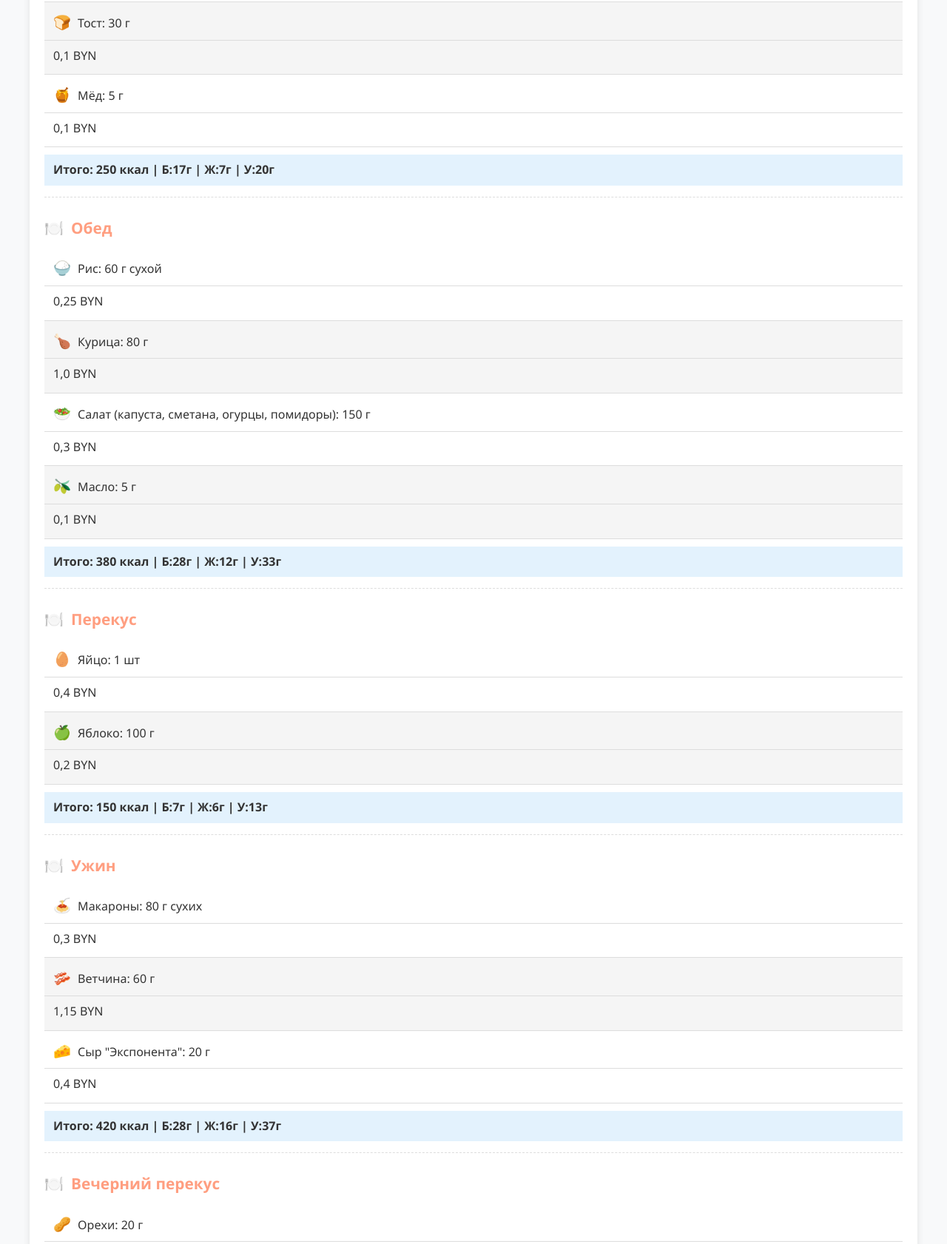
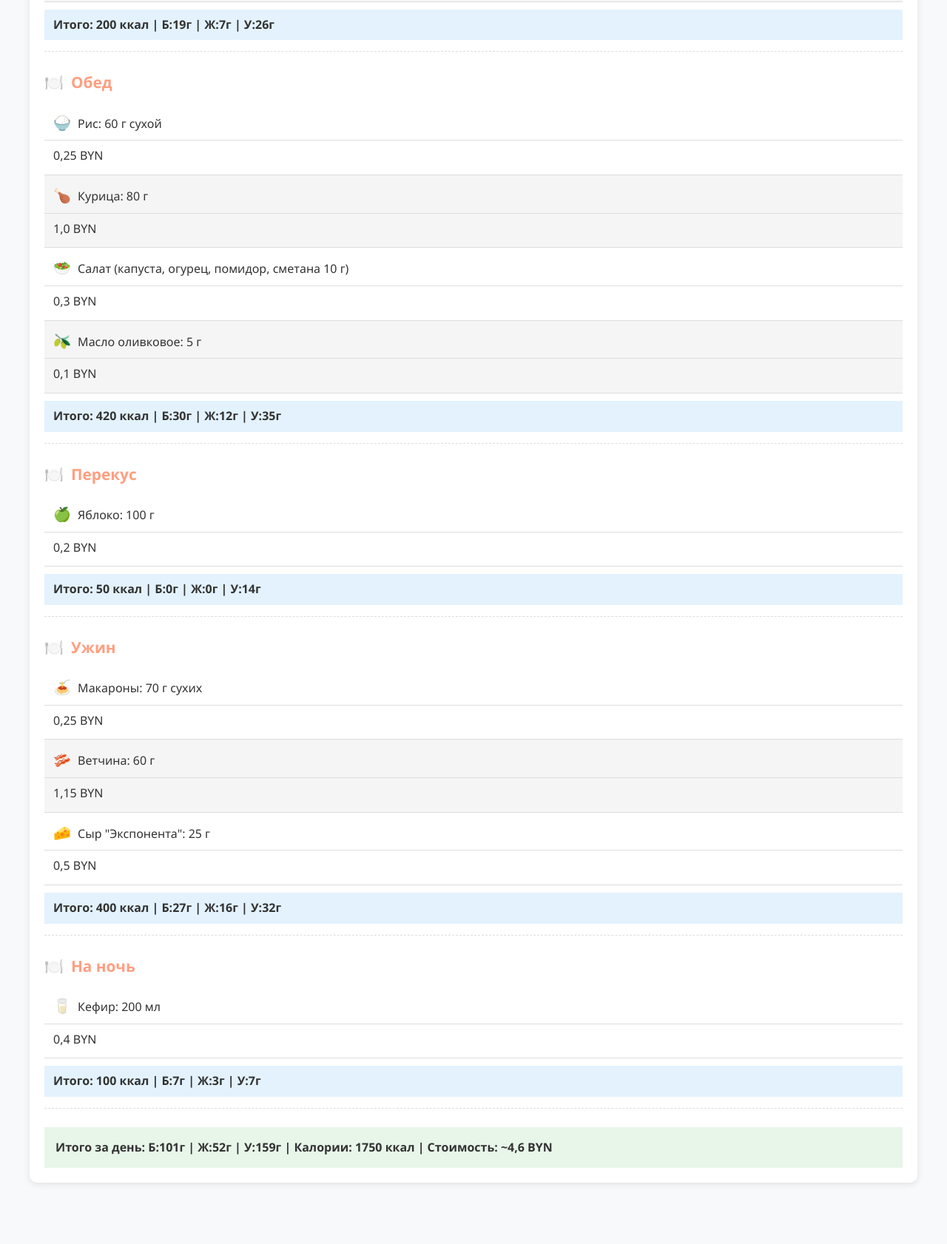
Before and after one commit to qwertyuiop903/milk, a plain HTML site: page index.html in a window 1280 px wide. Shown: the part 911-2593 px from the top of the page at 74% size. After the commit the page ends 2560 px from the top, so only its background shows below. Drawn offline with Linux system fonts and the light colour scheme.

Commit message:
Update index.html

```diff
--- a/index.html
+++ b/index.html
@@ -199,11 +199,10 @@
         <table class="meal-items">
             <tr><td><span class="emoji">🥣</span> Овсянка: 60 г сухой</td><td>0,3 BYN</td></tr>
             <tr><td><span class="emoji">🥛</span> Молоко: 200 мл</td><td>0,5 BYN</td></tr>
-            <tr><td><span class="emoji">🍌</span> Банан: 100 г</td><td>0,5 BYN</td></tr>
-            <tr><td><span class="emoji">🥜</span> Арахис: 10 г</td><td>0,2 BYN</td></tr>
+            <tr><td><span class="emoji">🥜</span> Арахис: 15 г</td><td>0,3 BYN</td></tr>
         </table>
         <div class="meal-total">
-            Итого: 400 ккал | Б:17г | Ж:14г | У:55г
+            Итого: 380 ккал | Б:18г | Ж:14г | У:45г
         </div>
     </div>
 
@@ -211,11 +210,10 @@
         <h3 class="meal-title">Перекус</h3>
         <table class="meal-items">
             <tr><td><span class="emoji">🧀</span> Творог: 100 г</td><td>1,1 BYN</td></tr>
-            <tr><td><span class="emoji">🍞</span> Тост: 30 г</td><td>0,1 BYN</td></tr>
-            <tr><td><span class="emoji">🍯</span> Мёд: 5 г</td><td>0,1 BYN</td></tr>
+            <tr><td><span class="emoji">🍌</span> Банан: 100 г</td><td>0,5 BYN</td></tr>
         </table>
         <div class="meal-total">
-            Итого: 250 ккал | Б:17г | Ж:7г | У:20г
+            Итого: 200 ккал | Б:19г | Ж:7г | У:26г
         </div>
     </div>
 
@@ -224,50 +222,48 @@
         <table class="meal-items">
             <tr><td><span class="emoji">🍚</span> Рис: 60 г сухой</td><td>0,25 BYN</td></tr>
             <tr><td><span class="emoji">🍗</span> Курица: 80 г</td><td>1,0 BYN</td></tr>
-            <tr><td><span class="emoji">🥗</span> Салат (капуста, сметана, огурцы, помидоры): 150 г</td><td>0,3 BYN</td></tr>
-            <tr><td><span class="emoji">🫒</span> Масло: 5 г</td><td>0,1 BYN</td></tr>
+            <tr><td><span class="emoji">🥗</span> Салат (капуста, огурец, помидор, сметана 10 г)</td><td>0,3 BYN</td></tr>
+            <tr><td><span class="emoji">🫒</span> Масло оливковое: 5 г</td><td>0,1 BYN</td></tr>
         </table>
         <div class="meal-total">
-            Итого: 380 ккал | Б:28г | Ж:12г | У:33г
+            Итого: 420 ккал | Б:30г | Ж:12г | У:35г
         </div>
     </div>
 
     <div class="meal">
         <h3 class="meal-title">Перекус</h3>
         <table class="meal-items">
-            <tr><td><span class="emoji">🥚</span> Яйцо: 1 шт</td><td>0,4 BYN</td></tr>
             <tr><td><span class="emoji">🍏</span> Яблоко: 100 г</td><td>0,2 BYN</td></tr>
         </table>
         <div class="meal-total">
-            Итого: 150 ккал | Б:7г | Ж:6г | У:13г
+            Итого: 50 ккал | Б:0г | Ж:0г | У:14г
         </div>
     </div>
 
     <div class="meal">
         <h3 class="meal-title">Ужин</h3>
         <table class="meal-items">
-            <tr><td><span class="emoji">🍝</span> Макароны: 80 г сухих</td><td>0,3 BYN</td></tr>
+            <tr><td><span class="emoji">🍝</span> Макароны: 70 г сухих</td><td>0,25 BYN</td></tr>
             <tr><td><span class="emoji">🥓</span> Ветчина: 60 г</td><td>1,15 BYN</td></tr>
-            <tr><td><span class="emoji">🧀</span> Сыр "Экспонента": 20 г</td><td>0,4 BYN</td></tr>
+            <tr><td><span class="emoji">🧀</span> Сыр "Экспонента": 25 г</td><td>0,5 BYN</td></tr>
         </table>
         <div class="meal-total">
-            Итого: 420 ккал | Б:28г | Ж:16г | У:37г
+            Итого: 400 ккал | Б:27г | Ж:16г | У:32г
         </div>
     </div>
 
     <div class="meal">
-        <h3 class="meal-title">Вечерний перекус</h3>
+        <h3 class="meal-title">На ночь</h3>
         <table class="meal-items">
-            <tr><td><span class="emoji">🥜</span> Орехи: 20 г</td><td>0,4 BYN</td></tr>
-            <tr><td><span class="emoji">🍎</span> Яблоко: 100 г</td><td>0,2 BYN</td></tr>
+            <tr><td><span class="emoji">🥛</span> Кефир: 200 мл</td><td>0,4 BYN</td></tr>
         </table>
         <div class="meal-total">
-            Итого: 180 ккал | Б:5г | Ж:14г | У:15г
+            Итого: 100 ккал | Б:7г | Ж:3г | У:7г
         </div>
     </div>
 
     <div class="day-total">
-        <strong>Итого за день:</strong> Б:102г | Ж:69г | У:173г | Калории: 1780 ккал | Стоимость: ~4,9 BYN
+        <strong>Итого за день:</strong> Б:101г | Ж:52г | У:159г | Калории: 1750 ккал | Стоимость: ~4,6 BYN
     </div>
 </div>
 
@@ -275,5 +271,6 @@
 
 
 
+
 </body>
 </html>
```
